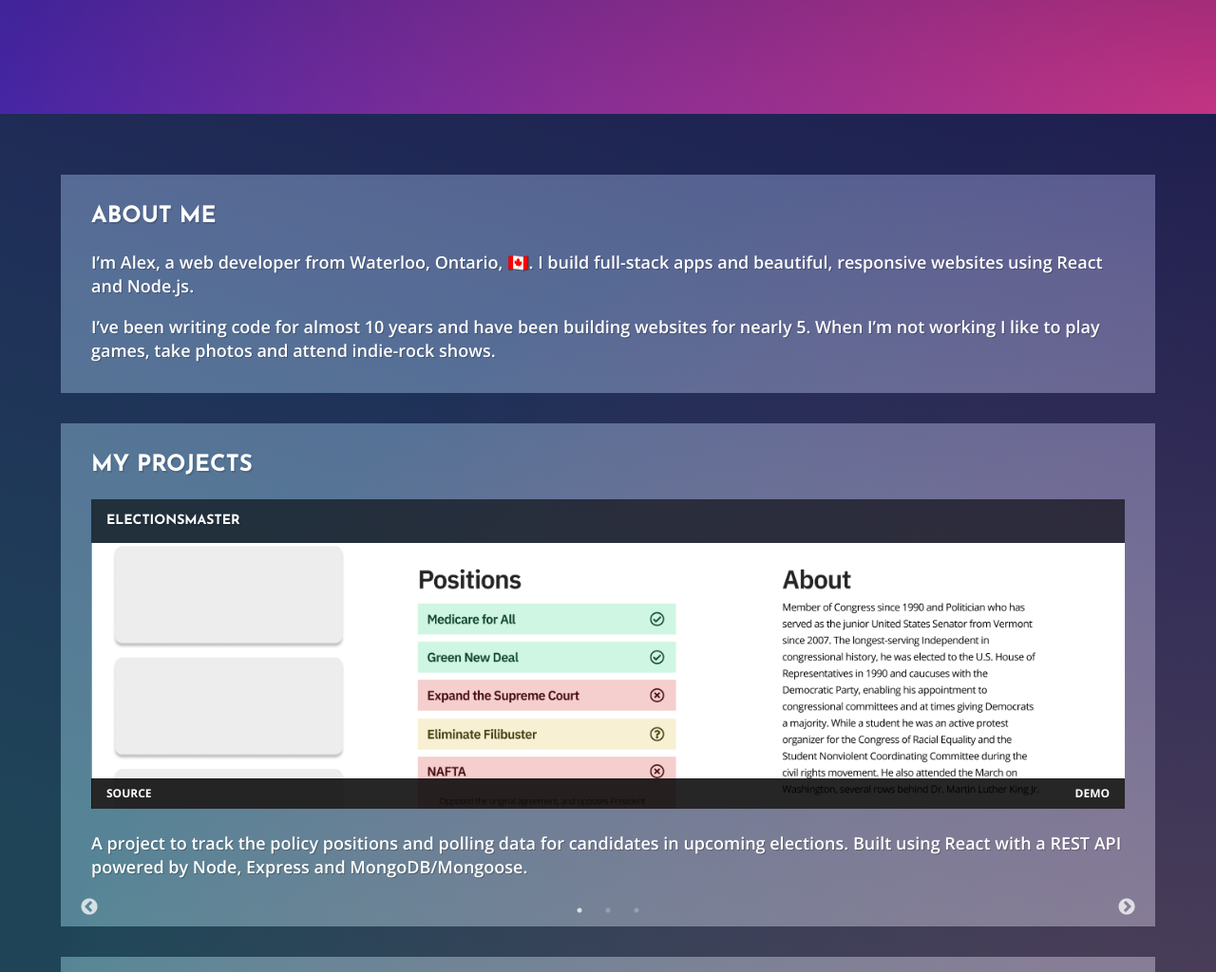
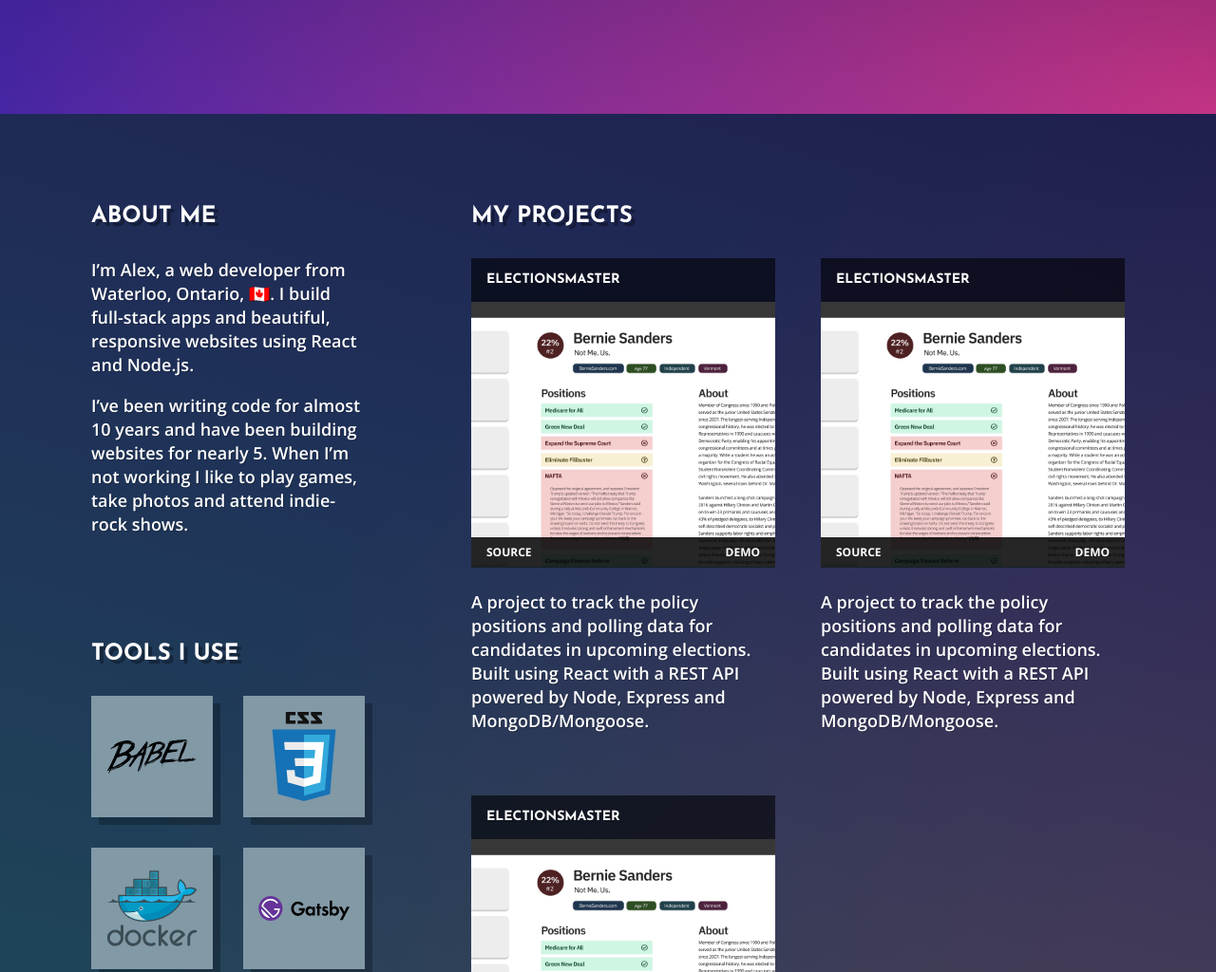
Before and after one commit to alexvarney/portfolio-v2, a Gatsby site: page / in a window 1280 px wide. Shown: the part 580-1604 px from the top of the page at 95% size. Built offline with nearby package versions, Linux system fonts and the light colour scheme; Gatsby itself is replaced by a stand-in of ours.

Commit message:
refactor some stuff, add desktop content layout

```diff
--- /dev/null
+++ b/src/components/atoms/gradient-section.js
@@ -0,0 +1,26 @@
+import React from "react"
+import styled from "@emotion/styled"
+import { AbsoluteFullWidth } from "../util/snippets"
+
+const GradientSection = styled.div`
+  width: 100%;
+  position: relative;
+  ${props => props.lowerStyle}
+  z-index: 0;
+  ::after {
+    ${AbsoluteFullWidth};
+    content: " ";
+    z-index: 1;
+    ${props => props.upperStyle}
+  }
+`
+
+export default ({ upperStyle, lowerStyle, className, children }) => (
+  <GradientSection
+    className={className}
+    upperStyle={upperStyle}
+    lowerStyle={lowerStyle}
+  >
+    {children}
+  </GradientSection>
+)
--- /dev/null
+++ b/src/components/atoms/grid.js
@@ -0,0 +1,18 @@
+import styled from "@emotion/styled"
+import Breakpoints from "../util/breakpoints"
+
+export const Grid = styled.div`
+  display: grid;
+  position: relative;
+  padding: 32px;
+  grid-template-columns: repeat(12, 1fr);
+  width: 100%;
+  max-width: 1440px;
+  grid-gap: 32px;
+
+  @media (min-width: ${Breakpoints.lg}) {
+    padding: 64px;
+    margin: 0 auto;
+    grid-gap: 48px;
+  }
+`
--- a/src/components/atoms/layout.js
+++ b/src/components/atoms/layout.js
@@ -19,6 +19,9 @@
             background-color: #fff;
           }
           @import url("https://fonts.googleapis.com/css2?family=Josefin+Sans:wght@600;700&family=Open+Sans:wght@600;700&display=swap");
+          * {
+            box-sizing: border-box;
+          }
         `}
       />
       {children}
--- a/src/components/atoms/overlay-card.js
+++ b/src/components/atoms/overlay-card.js
@@ -28,8 +28,14 @@
 const OverlayCard = ({ children, className, depth = 1, overlayStyle }) => {
   return (
     <Card className={className}>
-      <CardChildren depth={depth}>{children}</CardChildren>
-      <CardOverlay depth={depth} overlayStyle={overlayStyle} />
+      <CardChildren className="content" depth={depth}>
+        {children}
+      </CardChildren>
+      <CardOverlay
+        className="overlay"
+        depth={depth}
+        overlayStyle={overlayStyle}
+      />
     </Card>
   )
 }
--- a/src/components/molecules/project-card.js
+++ b/src/components/molecules/project-card.js
@@ -62,7 +62,7 @@
 `
 
 const Description = styled.p`
-  ${TextStyles.sm.body}
+  ${TextStyles.body}
   margin-top: 24px;
 `
 
@@ -82,7 +82,7 @@
   console.log(image)
 
   return (
-    <CardContainer>
+    <CardContainer className={className}>
       <Title>ElectionsMaster</Title>
       <ImageContainer>
         <OverlayCard overlayStyle={OverlayStyle}>
--- a/src/components/organisms/projects.js
+++ b/src/components/organisms/projects.js
@@ -1,7 +1,9 @@
 import React from "react"
+import { css } from "@emotion/core"
 import styled from "@emotion/styled"
 import ProjectCard from "../molecules/project-card"
 import Slider from "react-slick"
+import Breakpoints from "../util/breakpoints"
 
 const SliderContainer = styled.div`
   & .slick-dots button::before,
@@ -21,10 +23,33 @@
   & .slick-prev {
     left: -12px;
   }
+
+  @media (min-width: ${Breakpoints.lg}) {
+    display: none;
+  }
+`
+
+const SectionContainer = styled.div`
+  @media (min-width: ${Breakpoints.lg}) {
+    display: grid;
+    grid-template-columns: 1fr 1fr;
+    grid-gap: 48px;
+  }
+`
+
+const DesktopProjectCard = styled(ProjectCard)`
+  display: none;
+  @media (min-width: ${Breakpoints.lg}) {
+    display: block;
+  }
 `
 
 export default function ProjectCardLayout() {
   return (
+    <SectionContainer>
+      <DesktopProjectCard />
+      <DesktopProjectCard />
+      <DesktopProjectCard />
       <SliderContainer>
         <Slider arrows dots>
           <ProjectCard />
@@ -32,5 +57,6 @@
           <ProjectCard />
         </Slider>
       </SliderContainer>
+    </SectionContainer>
   )
 }
--- a/src/components/templates/hero.js
+++ b/src/components/templates/hero.js
@@ -2,37 +2,30 @@
 import styled from "@emotion/styled"
 import { css } from "@emotion/core"
 import OverlayCard from "../atoms/overlay-card"
+import GradientSection from "../atoms/gradient-section"
+import Breakpoints from "../util/breakpoints"
+
+const lowerStyle = css`
+  background: linear-gradient(196.33deg, #3f1f58 0%, #a158db 103.78%);
+`
+
+const upperStyle = css`
+  background: radial-gradient(100% 100% at 100% 100%, #db5858 0%, #201f58 100%);
+  mix-blend-mode: hard-light;
+  opacity: 0.75;
+`
 
 const HeroContainer = styled.div`
-  width: 100%;
   min-height: 700px;
-  position: relative;
-  background: linear-gradient(196.33deg, #3f1f58 0%, #a158db 103.78%);
-  z-index: 0;
-  ::after {
-    z-index: 1;
-    position: absolute;
-    content: " ";
-    width: 100%;
-    height: 100%;
-    background: radial-gradient(
-      100% 100% at 100% 100%,
-      #db5858 0%,
-      #201f58 100%
-    );
-    mix-blend-mode: hard-light;
-    opacity: 0.75;
-  }
+  display: grid;
+  grid-template-columns: 1fr;
+  grid-template-rows: 1fr;
+  place-items: center;
 
   & > * {
     grid-row: 1;
     grid-column: 1;
   }
-
-  display: grid;
-  grid-template-columns: 1fr;
-  grid-template-rows: 1fr;
-  place-items: center;
 `
 
 const Square = styled(OverlayCard)`
@@ -48,11 +41,16 @@
   color: #fff;
   font-family: Josefin Sans;
 
-  & > *:first-child {
+  & > .content {
     display: flex;
     flex-direction: column;
     justify-content: space-between;
     height: 100%;
+  }
+
+  & > .overlay {
+    box-shadow: clamp(1rem, calc(-1.5rem + 4vw), 2rem)
+      clamp(1rem, calc(-1.5rem + 4vw), 2rem) 0px rgba(0, 0, 0, 0.25);
   }
 `
 
@@ -64,6 +62,9 @@
   margin: 0;
 
   text-shadow: 3px 3px 0px rgba(0, 0, 0, 0.125);
+  @media (min-width: ${Breakpoints.lg}) {
+    text-shadow: 6px 6px 0px rgba(0, 0, 0, 0.125);
+  }
 `
 
 const Subtitle = styled.p`
@@ -71,13 +72,20 @@
   text-transform: uppercase;
   font-weight: 600;
   font-size: clamp(1.5rem, calc(-0.375rem + 3vw), 2.25rem);
-  text-shadow: 2px 2px 0px rgba(0, 0, 0, 0.125);
+
   & span {
     color: #240a38;
+  }
+
+  text-shadow: 2px 2px 0px rgba(0, 0, 0, 0.125);
+
+  @media (min-width: ${Breakpoints.lg}) {
+    text-shadow: 4px 4px 0px rgba(0, 0, 0, 0.125);
   }
 `
 
 export default () => (
+  <GradientSection lowerStyle={lowerStyle} upperStyle={upperStyle}>
     <HeroContainer>
       <Square>
         <Title>Alexander Varney</Title>
@@ -86,4 +94,5 @@
         </Subtitle>
       </Square>
     </HeroContainer>
+  </GradientSection>
 )
--- a/src/components/templates/main-content.js
+++ b/src/components/templates/main-content.js
@@ -5,16 +5,31 @@
   Title,
   TextContent,
   SectionCard,
+  LayoutBlock,
 } from "./main-content.style"
 import Projects from "../organisms/projects"
 import ToolIcons from "../molecules/tool-icon"
 import OverlayCard from "../atoms/overlay-card"
+import { Grid } from "../atoms/grid"
+import GradientSection from "../atoms/gradient-section"
+import { css } from "@emotion/core"
+
+const LowerOverlayStyle = css`
+  background: linear-gradient(196.33deg, #581f4f 0%, #db586f 103.78%);
+`
+const UpperOverlayStyle = css`
+  background: radial-gradient(100% 100% at 100% 100%, #5adb58 0%, #1f4458 100%);
+  mix-blend-mode: darken;
+`
 
 export default function MainContent() {
   return (
-    <Container>
-      <GridContainer>
-        <SectionCard>
+    <GradientSection
+      upperStyle={UpperOverlayStyle}
+      lowerStyle={LowerOverlayStyle}
+    >
+      <Grid>
+        <SectionCard col="1 / 5">
           <Title>About Me</Title>
           <TextContent>
             I’m Alex, a web developer from Waterloo, Ontario, 🇨🇦. I build
@@ -27,15 +42,15 @@
             take photos and attend indie-rock shows.
           </TextContent>
         </SectionCard>
-        <SectionCard>
+        <SectionCard col="5 / -1" row="span 2">
           <Title>My Projects</Title>
           <Projects />
         </SectionCard>
-        <SectionCard>
+        <SectionCard col="1 / 5" row="2">
           <Title>Tools I Use</Title>
           <ToolIcons />
         </SectionCard>
-      </GridContainer>
-    </Container>
+      </Grid>
+    </GradientSection>
   )
 }
--- a/src/components/templates/main-content.style.js
+++ b/src/components/templates/main-content.style.js
@@ -3,66 +3,12 @@
 import Breakpoints from "../util/breakpoints"
 import TextStyles from "../util/text-styles"
 
-export const Container = styled.div`
-  width: 100%;
-  position: relative;
-  background: linear-gradient(196.33deg, #581f4f 0%, #db586f 103.78%);
-  z-index: 0;
-  ::after {
-    position: absolute;
-    z-index: 1;
-    content: " ";
-    width: 100%;
-    height: 100%;
-    background: radial-gradient(
-      100% 100% at 100% 100%,
-      #5adb58 0%,
-      #1f4458 100%
-    );
-    mix-blend-mode: darken;
-  }
-
-  & > * {
-    grid-row: 1;
-    grid-column: 1;
-  }
-  display: grid;
-  grid-template-columns: 1fr;
-  grid-template-rows: 1fr;
-  place-items: center;
-`
-
-export const GridContainer = styled.div`
-  display: grid;
-  position: relative;
-  padding: 32px;
-  grid-template-columns: 1fr;
-
-  box-sizing: border-box;
-  width: 100%;
-  max-width: 1440px;
-
-  @media (min-width: ${Breakpoints.lg}) {
-    grid-template-columns: repeat(12, 1fr);
-    padding: 64px;
-    margin: 0 auto;
-  }
-`
-
 export const Title = styled.h2`
-  font-family: Josefin Sans;
-  font-style: normal;
-  font-weight: bold;
-  font-size: 24px;
-  line-height: 24px;
-  text-transform: uppercase;
-  color: #ffffff;
-  text-shadow: 1.5px 1.5px 0px rgba(0, 0, 0, 0.125);
-  margin: 0 0 24px;
+  ${TextStyles.h2}
 `
 
 export const TextContent = styled.p`
-  ${TextStyles.sm.body}
+  ${TextStyles.body}
   margin: 0;
 
   & + & {
@@ -78,4 +24,20 @@
   & + & {
     margin-top: 32px;
   }
+
+  @media (min-width: ${Breakpoints.lg}) {
+    & > .overlay {
+      display: none;
+    }
+    grid-column: ${props => props.col ?? "1 / -1"};
+    grid-row: ${props => props.row ?? "auto"};
+  }
 `
+
+export const LayoutBlock = styled.div`
+  grid-column: 1 / -1;
+  max-width: 100%;
+
+  @media (min-width: ${Breakpoints.lg}) {
+  }
+`
--- a/src/components/util/text-styles.js
+++ b/src/components/util/text-styles.js
@@ -1,4 +1,5 @@
 import { css } from "@emotion/core"
+import Breakpoints from "./breakpoints"
 
 const MobileBodyText = css`
   font-family: "Open Sans";
@@ -10,8 +11,23 @@
   text-shadow: 1px 1px 0px rgba(0, 0, 0, 0.25);
 `
 
+const Heading2 = css`
+  font-family: "Josefin Sans";
+  font-style: normal;
+  font-weight: bold;
+  font-size: 24px;
+  line-height: 24px;
+  text-transform: uppercase;
+  color: #ffffff;
+  text-shadow: 1.5px 1.5px 0px rgba(0, 0, 0, 0.125);
+  margin: 0 0 32px;
+
+  @media (min-width: ${Breakpoints.lg}) {
+    text-shadow: 4px 4px 0px rgba(0, 0, 0, 0.33);
+  }
+`
+
 export default {
-  sm: {
-    body: MobileBodyText,
-  },
+  body: MobileBodyText,
+  h2: Heading2,
 }
```
Lines whose indentation alone changed are shown as unchanged.
